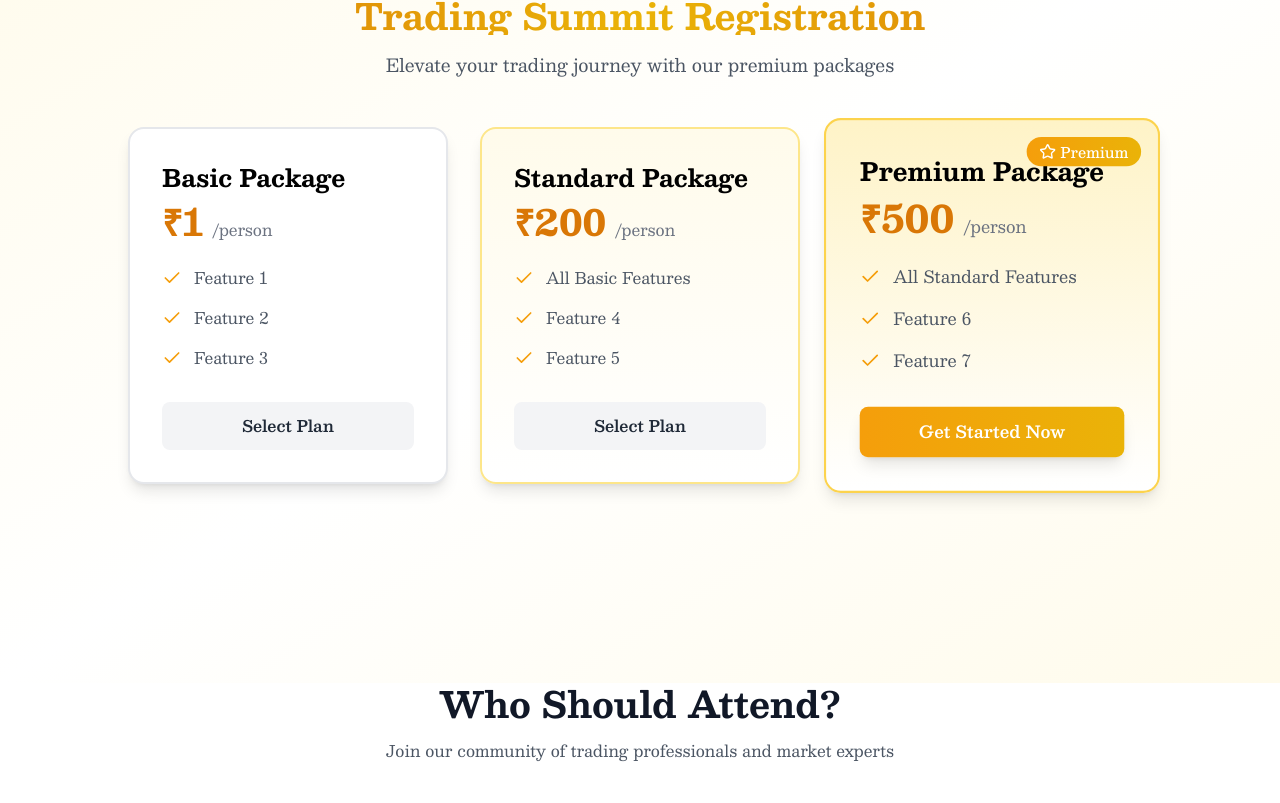
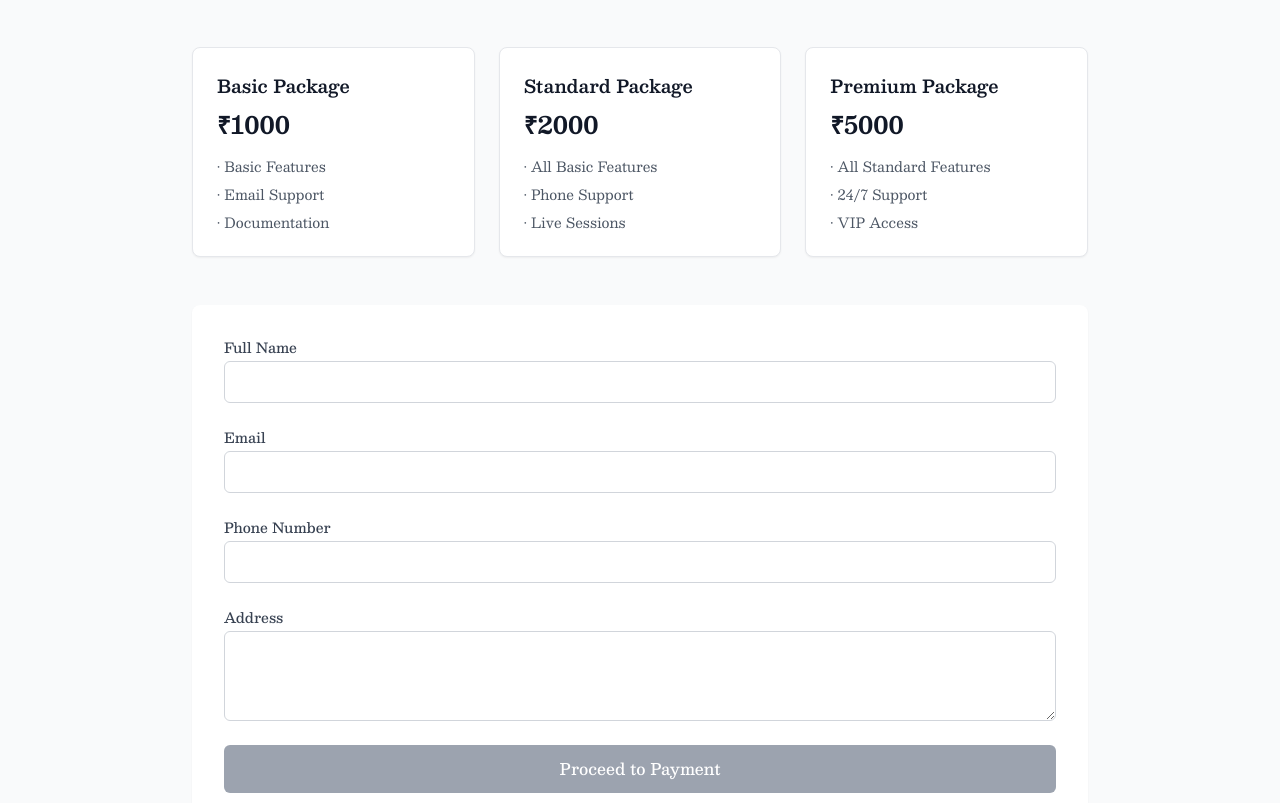
Before and after one commit to dev-hemito/brandstoriesTrade, a Next.js app: page / in a window 1280 px wide. Shown: the part 3137-3940 px from the top of the page. Built offline with nearby package versions, Linux system fonts and the light colour scheme.

Commit message:
changed planspayemnt

```diff
--- a/src/components/PlansPayment.js
+++ b/src/components/PlansPayment.js
@@ -1,350 +1,185 @@
-import { useState, useEffect } from 'react';
-import { Check, Star, Crown, Loader2, AlertCircle } from 'lucide-react';
+import { useState } from 'react';
+import { XCircle } from 'lucide-react';
 
-const plans = [
-  {
-    id: 1,
-    name: 'Basic Package',
-    amount: 1,
-    features: ['Feature 1', 'Feature 2', 'Feature 3'],
-    color: 'bg-white',
-    scale: 'hover:scale-105',
-    recommended: false,
-    borderColor: 'border-gray-200'
-  },
-  {
-    id: 2,
-    name: 'Standard Package',
-    amount: 200,
-    features: ['All Basic Features', 'Feature 4', 'Feature 5'],
-    color: 'bg-gradient-to-b from-amber-50 to-white',
-    scale: 'hover:scale-105',
-    recommended: false,
-    borderColor: 'border-amber-200'
-  },
-  {
-    id: 3,
-    name: 'Premium Package',
-    amount: 500,
-    features: ['All Standard Features', 'Feature 6', 'Feature 7'],
-    color: 'bg-gradient-to-b from-amber-100 to-white',
-    scale: 'hover:scale-105 scale-105',
-    recommended: true,
-    borderColor: 'border-amber-300'
-  }
-];
-
-export default function PlansPayments() {
-  const [selectedPlan, setSelectedPlan] = useState(null);
+export default function RegistrationForm() {
   const [formData, setFormData] = useState({
     name: '',
     email: '',
     phone: '',
     address: '',
   });
+  const [selectedPackage, setSelectedPackage] = useState(null);
   const [loading, setLoading] = useState(false);
-  const [error, setError] = useState('');
-  const [success, setSuccess] = useState('');
-  const [showForm, setShowForm] = useState(false);
-  const [showStatusModal, setShowStatusModal] = useState(false);
-  const [paymentStatus, setPaymentStatus] = useState(null);
-  const [registrationDetails, setRegistrationDetails] = useState(null);
+  const [showError, setShowError] = useState(false);
+  const [errorMessage, setErrorMessage] = useState('');
 
-  // Check for payment status on component mount
-  useEffect(() => {
-    const queryParams = new URLSearchParams(window.location.search);
-    const orderId = queryParams.get('orderId');
+  const packages = [
+    { id: 1, name: 'Basic Package', amount: 1000, features: ['Basic Features', 'Email Support', 'Documentation'] },
+    { id: 2, name: 'Standard Package', amount: 2000, features: ['All Basic Features', 'Phone Support', 'Live Sessions'] },
+    { id: 3, name: 'Premium Package', amount: 5000, features: ['All Standard Features', '24/7 Support', 'VIP Access'] }
+  ];
 
-    if (orderId) {
-      checkPaymentStatus(orderId);
-    }
-  }, []);
-
-  const checkPaymentStatus = async (orderId) => {
-    try {
-      const response = await fetch(`${process.env.NEXT_PUBLIC_BASE_URL}/api/check-payment-status`, {
-        method: 'POST',
-        headers: {
-          'Content-Type': 'application/json',
-        },
-        body: JSON.stringify({ orderId }),
-      });
-
-      const data = await response.json();
-      setPaymentStatus(data.status);
-      setShowStatusModal(true);
-
-      // Clear URL parameters
-      window.history.replaceState({}, '', window.location.pathname);
-
-      if (data.status === 'success') {
-        setSuccess('Registration successful! Please check your email for details.');
-        setRegistrationDetails(data.details);
-      } else {
-        setError('Payment failed. Please try again.');
-      }
-    } catch (error) {
-      setError('Failed to verify payment status');
-    }
-  };
-
-  const validateForm = () => {
-    if (!formData.phone.match(/^\d{10}$/)) {
-      setError('Please enter a valid 10-digit phone number');
-      return false;
-    }
-    if (!formData.email.match(/^[^\s@]+@[^\s@]+\.[^\s@]+$/)) {
-      setError('Please enter a valid email address');
-      return false;
-    }
-    return true;
-  };
-
-  const handlePlanSelect = (plan) => {
-    setSelectedPlan(plan);
-    setShowForm(true);
-    setError('');
-  };
+  const ErrorModal = () => (
+    <div className="fixed inset-0 bg-black bg-opacity-50 flex items-center justify-center p-4 z-50">
+      <div className="bg-white rounded-lg p-6 max-w-sm w-full relative">
+        <button
+          onClick={() => setShowError(false)}
+          className="absolute top-4 right-4 text-gray-500 hover:text-gray-700"
+        >
+          <XCircle className="w-6 h-6" />
+        </button>
+        <div className="text-center">
+          <h3 className="text-lg font-semibold text-red-600 mb-2">Registration Error</h3>
+          <p className="text-gray-600">{errorMessage}</p>
+        </div>
+      </div>
+    </div>
+  );
 
   const handleSubmit = async (e) => {
     e.preventDefault();
-    if (!validateForm()) return;
+    if (!selectedPackage) {
+      setErrorMessage('Please select a package');
+      setShowError(true);
+      return;
+    }
 
     setLoading(true);
-    setError('');
-    setSuccess('');
-
     try {
-      // First check if email/phone is already registered
-      const checkResponse = await fetch(`${process.env.NEXT_PUBLIC_BASE_URL}/api/check-registration`, {
+      // Check if already registered
+      const checkResponse = await fetch(`${process.env.NEXT_PUBLIC_API_URL}/api/check-registration`, {
         method: 'POST',
-        headers: {
-          'Content-Type': 'application/json',
-        },
+        headers: { 'Content-Type': 'application/json' },
         body: JSON.stringify({
           email: formData.email,
-          phone: formData.phone,
-        }),
+          phone: formData.phone
+        })
       });
 
       const checkData = await checkResponse.json();
 
       if (!checkResponse.ok) {
-        throw new Error(checkData.message || 'Registration check failed');
+        setErrorMessage(checkData.message || 'Already registered');
+        setShowError(true);
+        return;
       }
 
-      // If not registered, initialize payment
-      const response = await fetch(`${process.env.NEXT_PUBLIC_BASE_URL}/api/initialize-payment`, {
+      // If not registered, proceed with registration and payment
+      const response = await fetch(`${process.env.NEXT_PUBLIC_API_URL}/api/register`, {
         method: 'POST',
-        headers: {
-          'Content-Type': 'application/json',
-        },
+        headers: { 'Content-Type': 'application/json' },
         body: JSON.stringify({
           ...formData,
-          amount: selectedPlan.amount,
-          package: selectedPlan.name
-        }),
+          amount: selectedPackage.amount,
+          packageType: selectedPackage.name
+        })
       });
 
       const data = await response.json();
 
       if (!response.ok) {
-        throw new Error(data.message || 'Payment initialization failed');
+        throw new Error(data.message || 'Registration failed');
       }
 
+      // Redirect to payment page
       if (data.paymentUrl) {
         window.location.href = data.paymentUrl;
-      } else {
-        throw new Error('Payment URL not received');
       }
 
     } catch (error) {
-      setError(error.message);
+      setErrorMessage(error.message || 'Something went wrong');
+      setShowError(true);
     } finally {
       setLoading(false);
     }
   };
 
-  const handleBackToPlans = () => {
-    setShowForm(false);
-    setSelectedPlan(null);
-    setError('');
-  };
+  return (
+    <div className="min-h-screen bg-gray-50 py-12 px-4 sm:px-6 lg:px-8">
+      {showError && <ErrorModal />}
 
-  const StatusModal = () => (
-    <div className="fixed inset-0 bg-black bg-opacity-50 flex items-center justify-center p-4 z-50">
-      <div className="bg-white rounded-lg p-6 max-w-md w-full">
-        <div className="text-center">
-          {paymentStatus === 'success' ? (
-            <div className="text-green-600 mb-4">
-              <Check className="w-12 h-12 mx-auto mb-4" />
-              <h3 className="text-lg font-bold">Registration Successful!</h3>
-              <p className="mt-2">Please check your email for registration details.</p>
-            </div>
-          ) : (
-            <div className="text-red-600 mb-4">
-              <AlertCircle className="w-12 h-12 mx-auto mb-4" />
-              <h3 className="text-lg font-bold">Payment Failed</h3>
-              <p className="mt-2">Please try again or contact support.</p>
-            </div>
-          )}
-          <button
-            onClick={() => setShowStatusModal(false)}
-            className="mt-4 bg-gray-100 px-4 py-2 rounded-lg hover:bg-gray-200"
-          >
-            Close
-          </button>
-        </div>
-      </div>
-    </div>
-  );
-
-  return (
-    <div className="min-h-screen bg-gradient-to-br from-amber-50 via-white to-amber-50 py-12 px-4">
-      {showStatusModal && <StatusModal />}
-
-      <div className="max-w-6xl mx-auto">
-        {/* Rest of your existing JSX remains the same */}
-        {/* Header Section */}
+      <div className="max-w-4xl mx-auto">
         <div className="text-center mb-12">
-          <div className="flex justify-center mb-4">
-            <Crown className="w-12 h-12 text-amber-500" />
-          </div>
-          <h1 className="text-4xl font-bold mb-4 bg-gradient-to-r from-amber-600 via-yellow-500 to-amber-600 bg-clip-text text-transparent">
-            Trading Summit Registration
-          </h1>
-          <p className="text-lg text-gray-600">Elevate your trading journey with our premium packages</p>
+          <h2 className="text-3xl font-bold text-gray-900">Trading Summit Registration</h2>
+          <p className="mt-2 text-gray-600">Choose your package and complete registration</p>
         </div>
 
-        {/* Success Message */}
-        {success && (
-          <div className="max-w-2xl mx-auto mb-6 bg-green-50 border border-green-200 rounded-lg p-4">
-            <p className="text-green-700">{success}</p>
-          </div>
-        )}
-
-        {/* Error Message */}
-        {error && (
-          <div className="max-w-2xl mx-auto mb-6 bg-red-50 border border-red-200 rounded-lg p-4">
-            <p className="text-red-700">{error}</p>
-          </div>
-        )}
-
-        {/* Plans Selection View */}
-        {!showForm ? (
-          <div className="grid md:grid-cols-3 gap-8 mx-auto max-w-5xl">
-            {plans.map((plan) => (
+        {/* Package Selection */}
+        <div className="grid md:grid-cols-3 gap-6 mb-12">
+          {packages.map((pkg) => (
             <div
-                key={plan.id}
-                className={`relative ${plan.color} rounded-2xl shadow-lg overflow-hidden transform transition-all duration-300 ${plan.scale} border-2 ${plan.borderColor}`}
+              key={pkg.id}
+              onClick={() => setSelectedPackage(pkg)}
+              className={`${
+                selectedPackage?.id === pkg.id
+                  ? 'ring-2 ring-blue-500 bg-blue-50'
+                  : 'bg-white hover:bg-gray-50'
+              } cursor-pointer rounded-lg p-6 shadow-sm border transition-all duration-200`}
             >
-                {plan.recommended && (
-                  <div className="absolute top-0 right-0 mt-4 mr-4">
-                    <div className="bg-gradient-to-r from-amber-500 to-yellow-500 text-white px-3 py-1 rounded-full text-sm font-medium flex items-center">
-                      <Star className="w-4 h-4 mr-1" /> Premium
-                    </div>
-                  </div>
-                )}
-
-                <div className="p-8">
-                  <h3 className="text-2xl font-bold mb-2">{plan.name}</h3>
-                  <div className="flex items-baseline mb-6">
-                    <span className="text-4xl font-extrabold text-amber-600">₹{plan.amount}</span>
-                    <span className="ml-2 text-gray-500">/person</span>
-                  </div>
-
-                  <ul className="mb-8 space-y-4">
-                    {plan.features.map((feature, index) => (
-                      <li key={index} className="flex items-center text-gray-600">
-                        <Check className="w-5 h-5 mr-3 text-amber-500" />
-                        <span>{feature}</span>
+              <h3 className="text-lg font-semibold text-gray-900">{pkg.name}</h3>
+              <p className="mt-2 text-2xl font-bold text-gray-900">₹{pkg.amount}</p>
+              <ul className="mt-4 space-y-2">
+                {pkg.features.map((feature, index) => (
+                  <li key={index} className="text-sm text-gray-600">
+                    • {feature}
                   </li>
                 ))}
               </ul>
-
-                  <button
-                    onClick={() => handlePlanSelect(plan)}
-                    className={`w-full py-3 px-6 rounded-lg font-semibold transition duration-200
-                      ${plan.recommended
-                        ? 'bg-gradient-to-r from-amber-500 to-yellow-500 text-white hover:from-amber-600 hover:to-yellow-600 shadow-lg'
-                        : 'bg-gray-100 text-gray-800 hover:bg-gray-200'}`}
-                  >
-                    {plan.recommended ? 'Get Started Now' : 'Select Plan'}
-                  </button>
-                </div>
             </div>
           ))}
         </div>
-        ) : (
-          <div className="bg-white rounded-2xl shadow-lg p-8 max-w-2xl mx-auto border-2 border-amber-200">
-            <div className="flex justify-between items-center mb-8">
-              <h2 className="text-2xl font-bold text-amber-700">Registration Form</h2>
-              <button
-                onClick={handleBackToPlans}
-                className="flex items-center text-amber-600 hover:text-amber-700 font-medium"
-              >
-                ← Back to Plans
-              </button>
-            </div>
 
-            <div className="mb-8 p-4 bg-amber-50 rounded-lg border border-amber-200">
-              <h3 className="text-lg font-medium mb-2 text-amber-700">Selected Plan:</h3>
-              <p className="text-amber-600 text-xl font-bold">{selectedPlan.name} - ₹{selectedPlan.amount}</p>
-            </div>
-
-            <form onSubmit={handleSubmit} className="space-y-6">
+        {/* Registration Form */}
+        <form onSubmit={handleSubmit} className="bg-white shadow-sm rounded-lg p-8">
+          <div className="grid grid-cols-1 gap-6">
             <div>
-                <label className="block text-sm font-medium text-gray-700 mb-2">
+              <label className="block text-sm font-medium text-gray-700">
                 Full Name
               </label>
               <input
                 type="text"
-                  placeholder="Enter your full name"
                 required
-                  className="w-full p-3 border border-amber-200 rounded-lg focus:ring-2 focus:ring-amber-500 focus:border-amber-500 outline-none transition-all"
+                className="mt-1 block w-full rounded-md border border-gray-300 px-3 py-2 focus:border-blue-500 focus:outline-none focus:ring-1 focus:ring-blue-500"
                 value={formData.name}
                 onChange={(e) => setFormData({ ...formData, name: e.target.value })}
               />
             </div>
 
             <div>
-                <label className="block text-sm font-medium text-gray-700 mb-2">
+              <label className="block text-sm font-medium text-gray-700">
                 Email
               </label>
               <input
                 type="email"
-                  placeholder="Enter your email"
                 required
-                  className="w-full p-3 border border-amber-200 rounded-lg focus:ring-2 focus:ring-amber-500 focus:border-amber-500 outline-none transition-all"
+                className="mt-1 block w-full rounded-md border border-gray-300 px-3 py-2 focus:border-blue-500 focus:outline-none focus:ring-1 focus:ring-blue-500"
                 value={formData.email}
                 onChange={(e) => setFormData({ ...formData, email: e.target.value })}
               />
             </div>
 
             <div>
-                <label className="block text-sm font-medium text-gray-700 mb-2">
+              <label className="block text-sm font-medium text-gray-700">
                 Phone Number
               </label>
               <input
                 type="tel"
-                  placeholder="Enter 10-digit phone number"
                 required
                 pattern="[0-9]{10}"
-                  className="w-full p-3 border border-amber-200 rounded-lg focus:ring-2 focus:ring-amber-500 focus:border-amber-500 outline-none transition-all"
+                className="mt-1 block w-full rounded-md border border-gray-300 px-3 py-2 focus:border-blue-500 focus:outline-none focus:ring-1 focus:ring-blue-500"
                 value={formData.phone}
                 onChange={(e) => setFormData({ ...formData, phone: e.target.value })}
               />
             </div>
 
             <div>
-                <label className="block text-sm font-medium text-gray-700 mb-2">
+              <label className="block text-sm font-medium text-gray-700">
                 Address
               </label>
               <textarea
-                  placeholder="Enter your full address"
                 required
-                  className="w-full p-3 border border-amber-200 rounded-lg focus:ring-2 focus:ring-amber-500 focus:border-amber-500 outline-none transition-all"
-                  rows="3"
+                rows={3}
+                className="mt-1 block w-full rounded-md border border-gray-300 px-3 py-2 focus:border-blue-500 focus:outline-none focus:ring-1 focus:ring-blue-500"
                 value={formData.address}
                 onChange={(e) => setFormData({ ...formData, address: e.target.value })}
               />
@@ -352,25 +187,17 @@ export default function PlansPayments() {
 
             <button
               type="submit"
-                disabled={loading}
-                className={`w-full py-4 px-6 rounded-lg text-white font-semibold text-lg
-                  ${loading
+              disabled={loading || !selectedPackage}
+              className={`w-full py-3 px-4 rounded-md text-white font-medium ${
+                loading || !selectedPackage
                   ? 'bg-gray-400 cursor-not-allowed'
-                    : 'bg-gradient-to-r from-amber-500 to-yellow-500 hover:from-amber-600 hover:to-yellow-600 shadow-lg'
-                  } transition duration-200`}
+                  : 'bg-blue-600 hover:bg-blue-700'
+              } transition-colors duration-200`}
             >
-                {loading ? (
-                  <span className="flex items-center justify-center">
-                    <Loader2 className="w-5 h-5 animate-spin mr-2" />
-                    Processing...
-                  </span>
-                ) : (
-                  'Proceed to Payment'
-                )}
+              {loading ? 'Processing...' : 'Proceed to Payment'}
             </button>
+          </div>
         </form>
-          </div>
-        )}
       </div>
     </div>
   );
```
Lines whose indentation alone changed are shown as unchanged.
